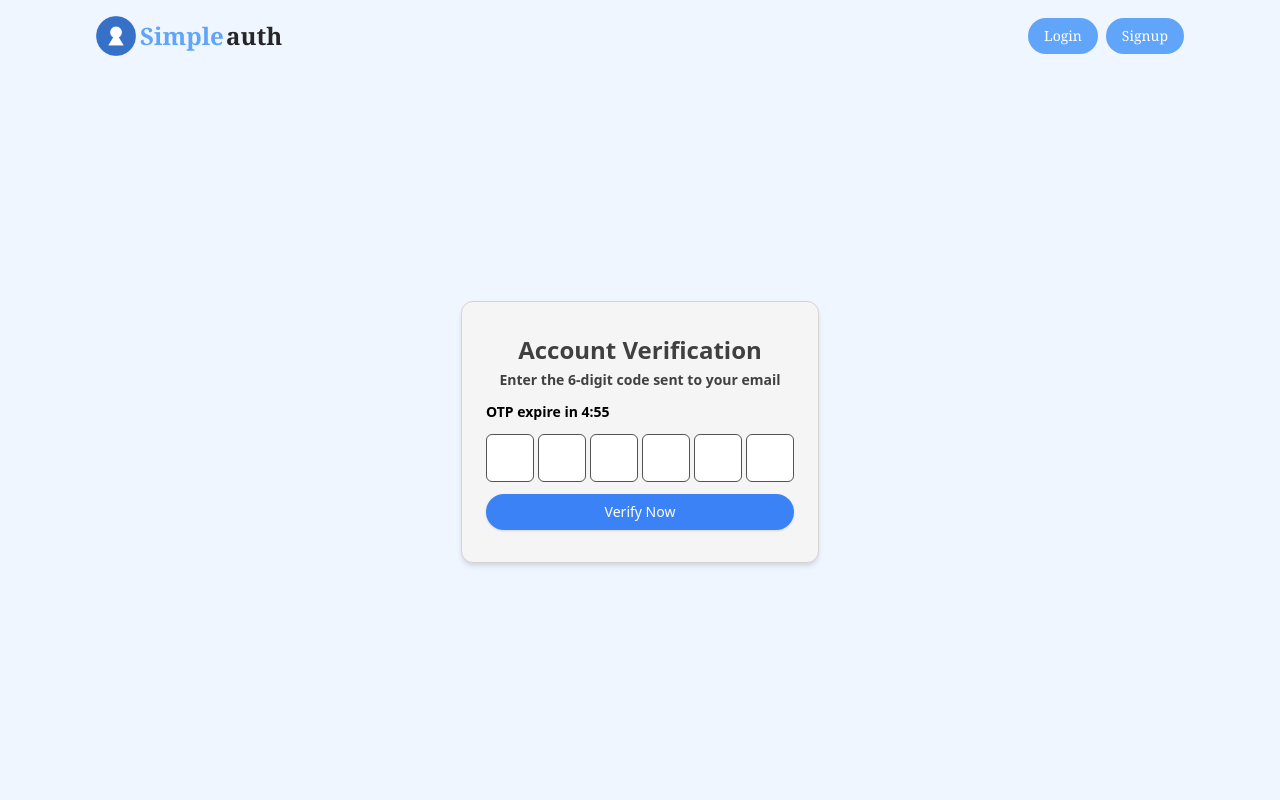
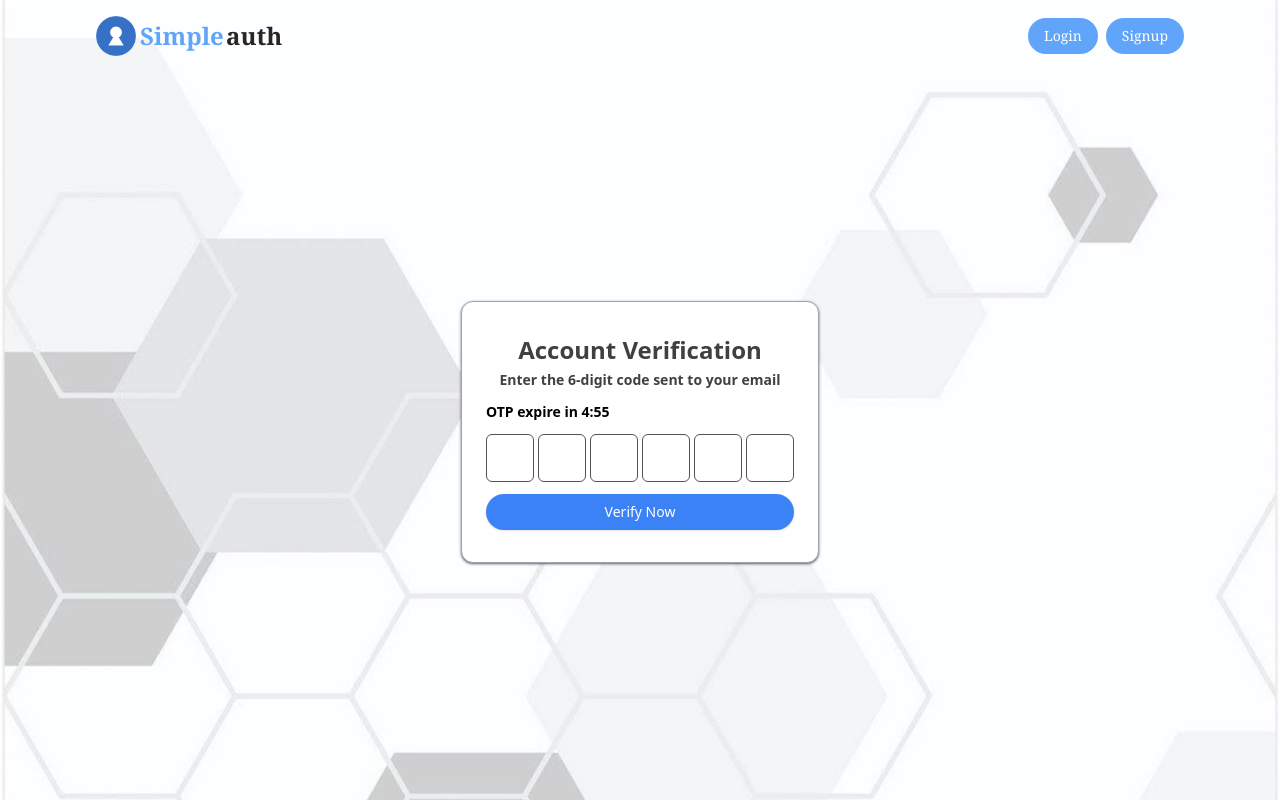
Before and after one commit to AungMyoAye101/AUTH-MERN, a React (Vite) app in the folder client/: page /otp_verify in a window 1280 px wide. Built offline with nearby package versions, Linux system fonts and the light colour scheme; no server answers.

Commit message:
update background.

```diff
--- a/client/src/index.css
+++ b/client/src/index.css
@@ -26,7 +26,7 @@
     }
 
     .form_container {
-        @apply w-96 bg-neutral-100 px-6 py-8 rounded-xl shadow-md border border-neutral-300 flex flex-col gap-3
+        @apply w-96 bg-white px-6 py-8 rounded-xl shadow shadow-black/50 border border-gray-400 flex flex-col gap-3
     }
 
     .error_message {
--- a/client/src/main.tsx
+++ b/client/src/main.tsx
@@ -12,7 +12,11 @@ createRoot(document.getElementById('root')!).render(
     <BrowserRouter>
       <AuthProvider>
         <ToastProvider />
+
+          <img src="/assets/white-background.jpg" alt="white background photo"  className='absolute -z-10 inset-0 w-full h-full object-cover'/>
+
         <App />
+
       </AuthProvider>
     </BrowserRouter>
   </StrictMode>
```
Also changed, not shown: client/public/assets/white-background.jpg (added).
